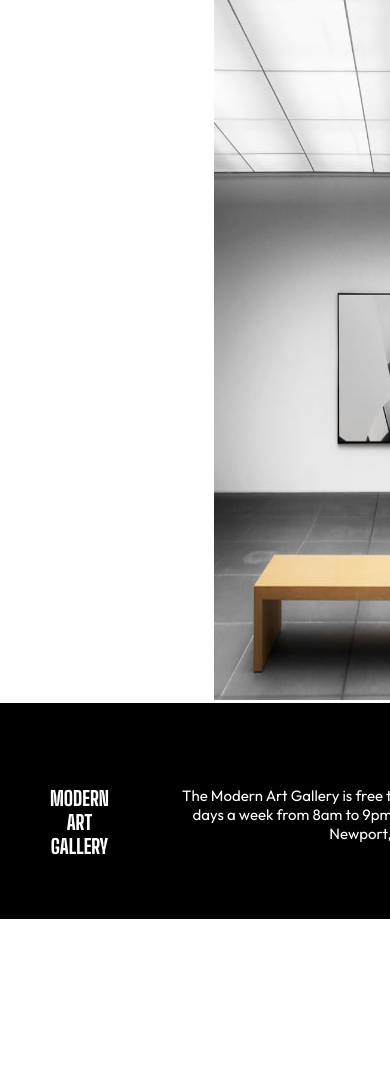
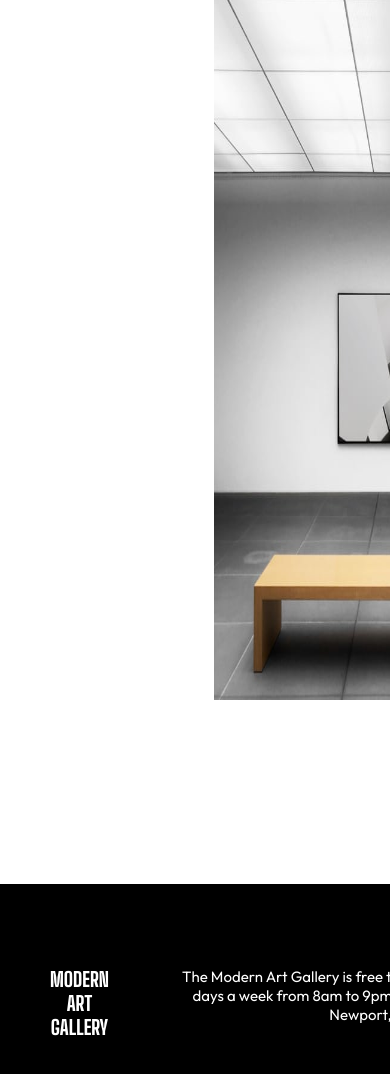
Before and after one commit to Jennnnnie/art-gallery-project, a React (Create React App) app: page / in a window 390 px wide. Shown: the part 1196-2270 px from the top of the page. Before the commit the page ends 2115 px from the top, so only its background shows below. Built offline with nearby package versions, Linux system fonts and the light colour scheme.

Commit message:
fixed media query for footer component

```diff
--- a/src/components/footer/footer.css
+++ b/src/components/footer/footer.css
@@ -60,7 +60,7 @@
   .art-gallery_footer-container {
     width: 768px;
     height: 216px;
-    top: 225%;
+    top: 130rem;
   }
 
   .art-gallery_footer-information {
@@ -92,7 +92,7 @@
   .art-gallery_footer-container {
     width: 375px;
     height: 336px;
-    top: 290%;
+    top: 145rem;
     overflow-x: hidden;
   }
 
@@ -108,13 +108,12 @@
     width: 110px;
     height: 40px;
     margin-top: -20px;
-    margin-left: -50px;
   }
 
   .art-gallery_footer-information p {
     font-size: 15px;
     margin-top: 70px;
-    margin-left: -130px;
+    margin-left: -9rem;
     width: 311px;
     height: 104px;
   }
```
